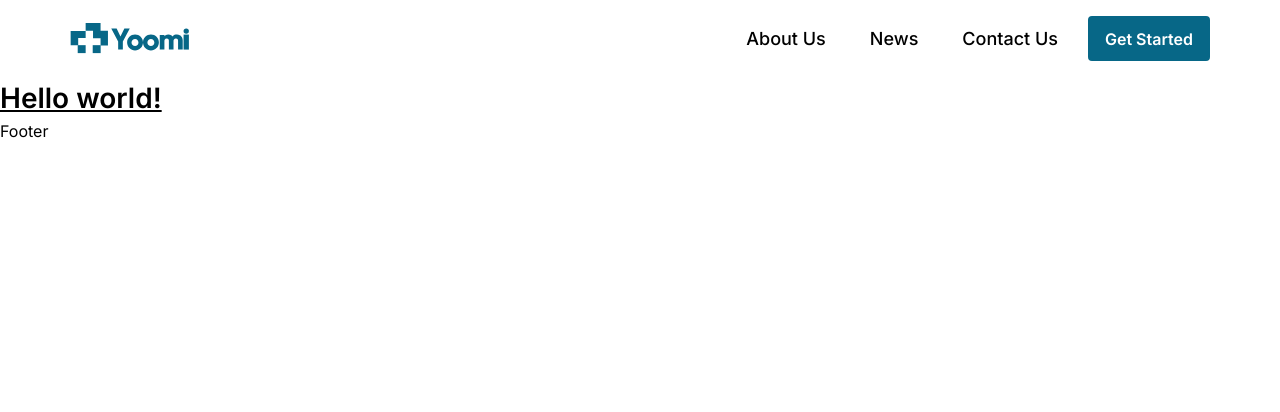
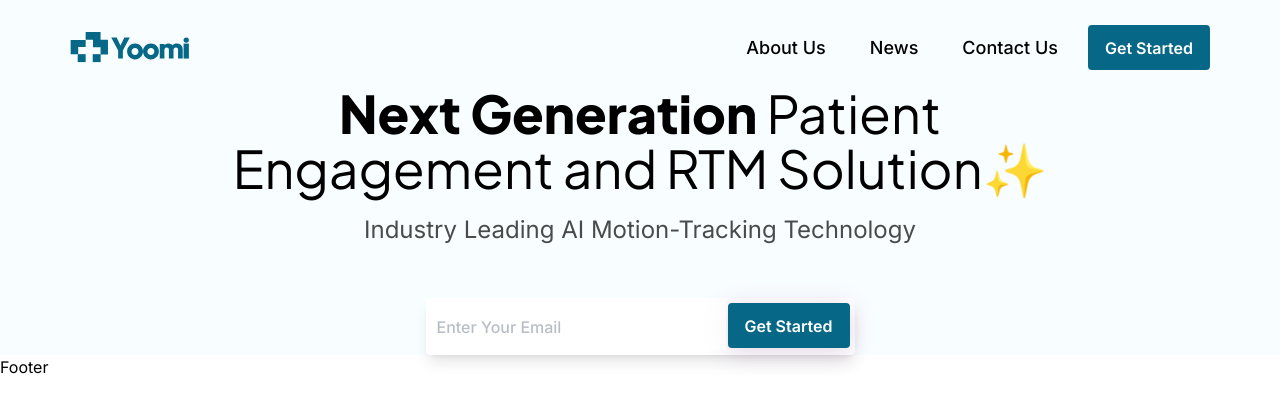
Before and after one commit to Sumit-Chouhan-devloper/yoomi, a React (Create React App) app: page / in a window 1280 px wide. Shown: the top 412 px of the page. Built offline with nearby package versions, Linux system fonts and the light colour scheme.

Commit message:
work in hero section

```diff
--- a/src/App.css
+++ b/src/App.css
@@ -1,7 +1,9 @@
 @import url("https://fonts.googleapis.com/css2?family=Inter:wght@300;400;500;600&family=Plus+Jakarta+Sans:wght@400;600;700;800&display=swap");
+
 body {
   font-family: "Inter", sans-serif;
 }
+
 .ff_Jakarta {
   font-family: "Plus Jakarta Sans", sans-serif;
 }
--- a/src/components/homepage/Header.tsx
+++ b/src/components/homepage/Header.tsx
@@ -1,6 +1,7 @@
 import React, { useEffect, useState } from "react";
 import MobileNav from "./MobileNav.tsx";
 import LogoImage from "../../images/svg/logo.svg";
+import Hero from "./Hero.tsx";
 // import { HeaderCrossIcons, ToggleIcon } from "../../common/Icons";
 const Header = () => {
   const [activeNavOverlay, setActiveNavOverlay] = useState(false);
@@ -15,11 +16,12 @@ const Header = () => {
 
   return (
     <>
+      <div className="bg-light-sky">
         <MobileNav
           activeNavOverlay={activeNavOverlay}
           setActiveNavOverlay={setActiveNavOverlay}
         />
-      <nav className="w-full py-4">
+        <nav className="w-full pb-4 pt-[25px]">
           <div className="container xl:max-w-[1140px] 3xl:max-w-[1320px] mx-auto px-5 xl:px-0">
             <div className="flex items-center justify-between">
               <div className="flex-1 flex items-center justify-between">
@@ -91,6 +93,8 @@ const Header = () => {
             </div>
           </div>
         </nav>
+        <Hero/>
+      </div>
     </>
   );
 };
--- a/src/components/homepage/Hero.tsx
+++ b/src/components/homepage/Hero.tsx
@@ -2,9 +2,28 @@ import React from "react";
 
 const Hero = () => {
   return (
-    <div>
-      <h1 className="text-3xl font-bold underline">Hello world!</h1>
-    </div>
+    <>
+      <div className="container xl:max-w-[1140px] 3xl:max-w-[1320px] mx-auto px-5 xl:px-0 text-center">
+        <h1 className="text-8xl font-normal text-black ff_Jakarta px-36 leading-[55px]">
+          <span className="font-extrabold">Next Generation </span> Patient
+          Engagement and RTM Solution<span className="font-semibold">✨</span>
+        </h1>
+        <p className="text-2xl font-normal text-black opacity-70 capitalize pt-4">
+          Industry leading AI motion-tracking technology
+        </p>
+        <form className="w-[429px] h-[57px] bg-white rounded-[4px] shadow-lg shadow-[0px_4px_15px_0px_rgba(7,103,135,0.15) py-[5px] pr-[5px] pl-[11px] mt-[50px] mx-auto flex justify-between">
+          <input
+            type="email"
+            placeholder="Enter Your Email"
+            className="w-[70%] focus-visible:outline-none text-sm font-medium text-black opacity-70"
+            required
+          />
+          <button className="w-[122px] h-[45px] font-sm font-semibold text-white rounded-[4px] bg-dark-green shadow-[0px_4px_25px_0px_rgba(129,72,142,0.23)]">
+            Get Started
+          </button>
+        </form>
+      </div>
+    </>
   );
 };
 
--- a/src/view/Main.tsx
+++ b/src/view/Main.tsx
@@ -1,5 +1,4 @@
 import React from "react";
-import Hero from "../components/homepage/Hero.tsx";
 import Footer from "../components/homepage/Footer.tsx";
 import Header from "../components/homepage/Header.tsx";
 
@@ -7,7 +6,6 @@ const Main = () => {
   return (
     <>
       <Header />
-      <Hero />
       <Footer />
     </>
   );
--- a/tailwind.config.js
+++ b/tailwind.config.js
@@ -29,6 +29,7 @@ export default {
         green: "#85b6a6",
         "dark-green": "#076787",
         "light-purple": "#9d8fcd",
+        "light-sky": "#F8FDFF",
       },
     },
   },
```
Lines whose indentation alone changed are shown as unchanged.
